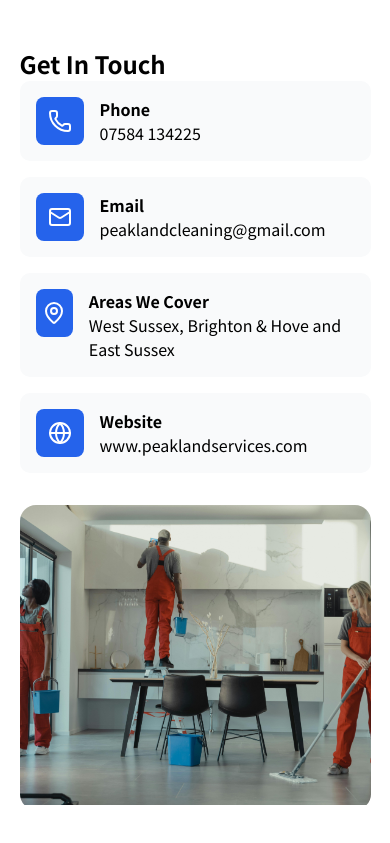
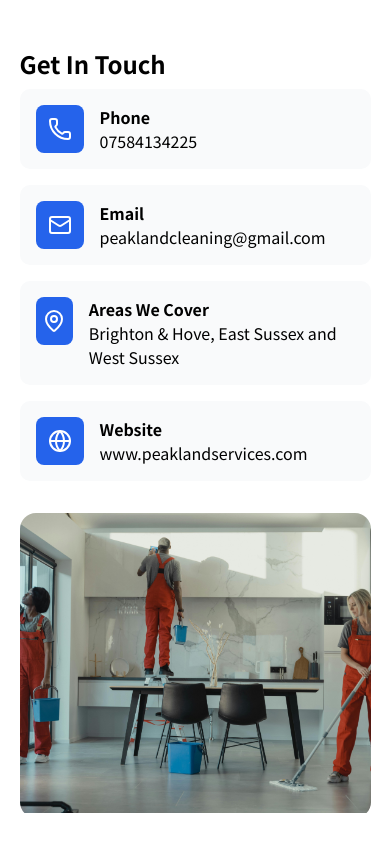
Before and after one commit to tgulu/PeakLand, a React (Vite) app: page /contact in a window 390 px wide. Shown: the part 1096-1939 px from the top of the page. Built offline with nearby package versions, Linux system fonts and the light colour scheme; a web font is replaced by a local one.

Commit message:
fix size of cards for mobile version

```diff
--- a/src/pages/Contact/Contact.jsx
+++ b/src/pages/Contact/Contact.jsx
@@ -43,19 +43,19 @@ const Contact = () => {
     {
       icon: Phone,
       title: "Phone",
-      details: "07584 134225",
+      details: "07584134225",
       link: "tel:+447584134225",
     },
     {
       icon: Mail,
       title: "Email",
       details: "peaklandcleaning@gmail.com",
-      link: "mailto:peaklandcleaning@gmail.com",
+      // link: "mailto:peaklandcleaning@gmail.com",
     },
     {
       icon: MapPin,
       title: "Areas We Cover",
-      details: "West Sussex, Brighton & Hove and East Sussex",
+      details: "Brighton & Hove, East Sussex and West Sussex",
       link: null,
     },
     {
@@ -164,7 +164,7 @@ const Contact = () => {
             </div>
 
             <div>
-              <h2>Get In Touch</h2>
+              <h2 style={{ marginBottom: "0.5rem" }}>Get In Touch</h2>
 
               <div className={styles.infoList}>
                 {contactInfo.map((info, index) => {
```
